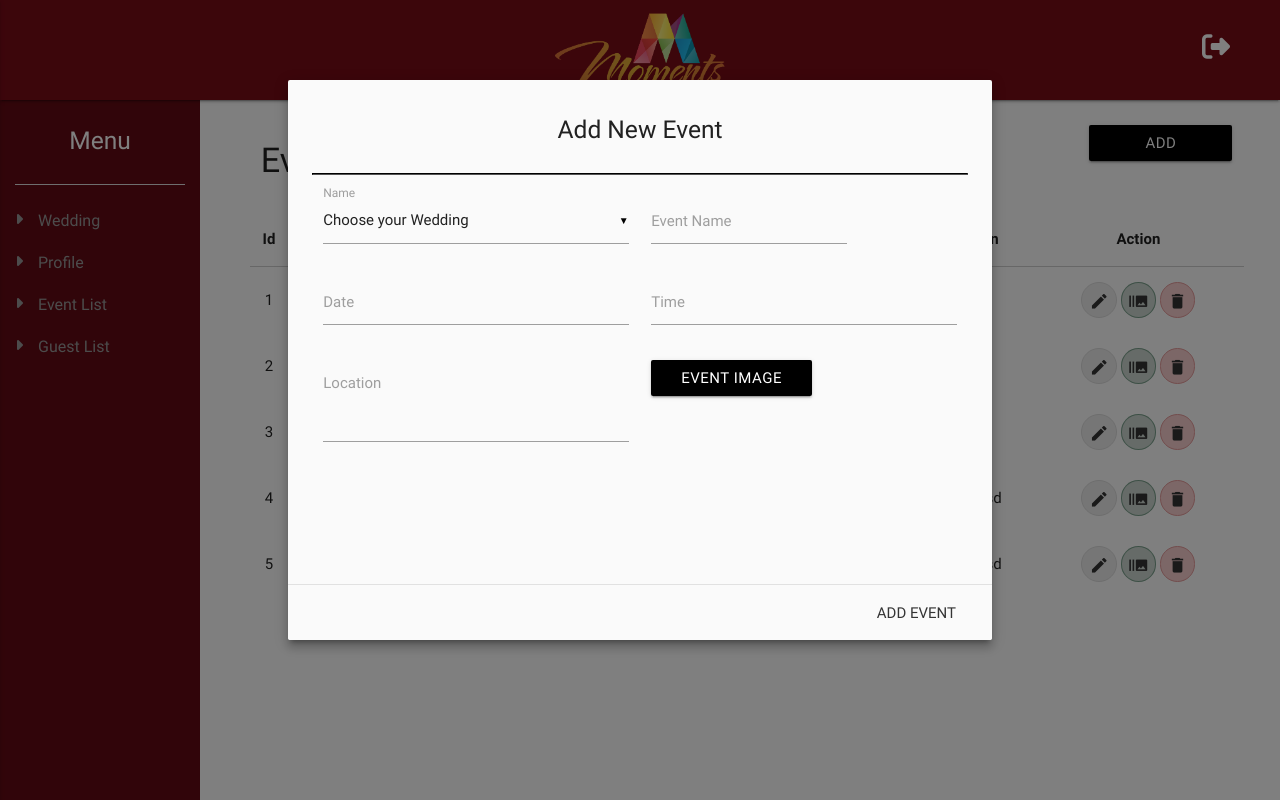
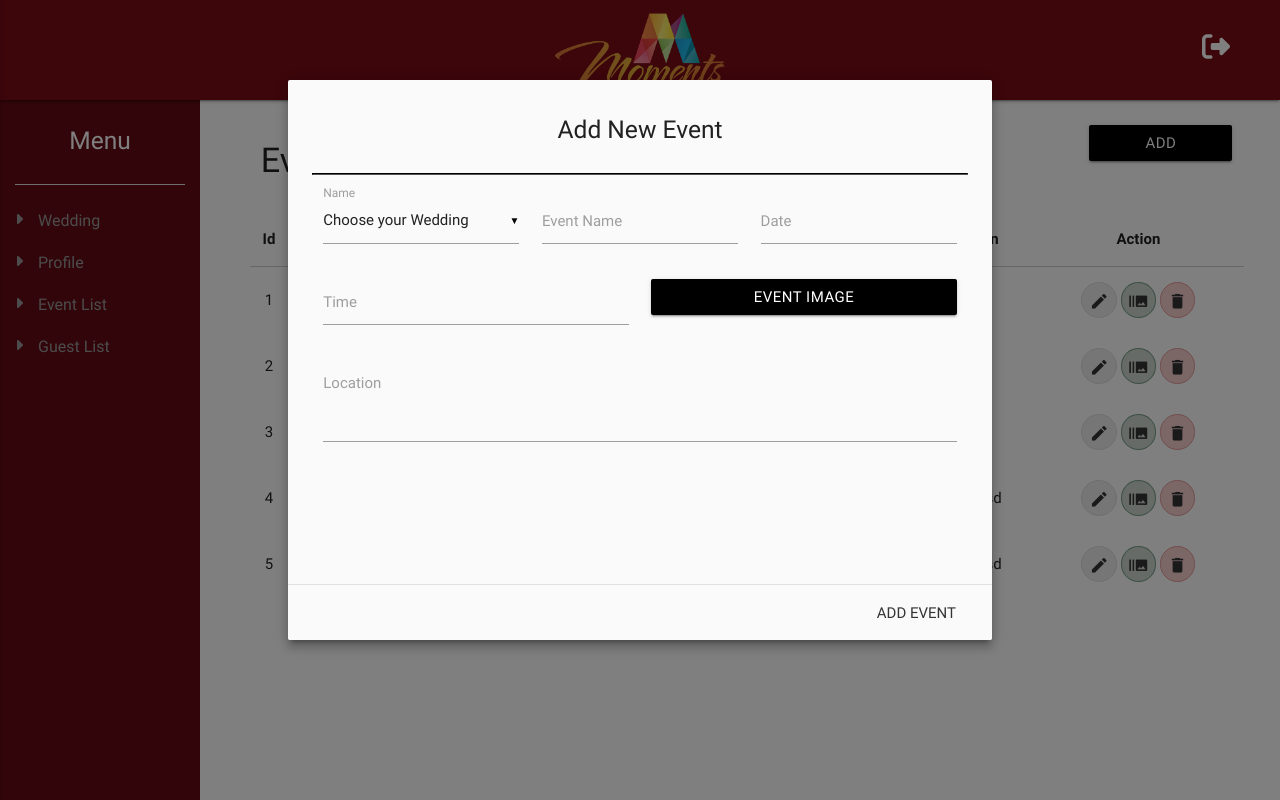
Before and after one commit to AnkitaPatel994/momentweddingWeb, a CodeIgniter app: page /moment-wedding/admin/eventsList in a window 1280 px wide, after a click on "ADD EVENT". Run offline with CodeIgniter, Linux system fonts and the light colour scheme; the visitor is signed in with stand-in values (Sample User, id 1); data comes from the database, SQL or seed files in the repository; data that the repository does not hold is empty; some libraries are stand-ins or nearby versions.

Commit message:
Modal Form

```diff
--- a/application/views/addEvents.php
+++ b/application/views/addEvents.php
@@ -7,7 +7,7 @@
  <div class="profile-form row">
       	<form id="addEventForm" method="post" enctype="multipart/form-data">
 
-      		<div class="input-field col s12 m6">
+      		<div class="input-field col s12 m4">
 	         <select name="wedding_id" id="wedding_id">
 			      <option value="" disabled selected>Choose your Wedding</option>
 			      <?php foreach($allWeddings as $key => $allWeddingsRow){ ?>
@@ -21,7 +21,7 @@
 	        	<input type="text" class="validate" required="required" name="name" id="name">
 	          	<label for="event_name">Event Name</label>
 	        </div>
-	        <div class="input-field col s12 m6">
+	        <div class="input-field col s12 m4">
 	          <input type="text" class="datepicker" name="date" id="date">
 	          <label for="date">Date</label>
 	        </div>
@@ -29,13 +29,14 @@
 	          <input type="text" class="timepicker validate" name="time" id="time">
 	          <label for="time">Time</label>
 	        </div>
-	        <div class="input-field col s12 m6">
+
+	        <div class="input-field col s12 m6" id="eventImage">
+	           <input type="file" name="image" id="image" style="display:none;">
+          	   <button type="button" name="image" id="image" onclick="$('#eventImage input').click()" class="btn black upload-btn"> Event Image</button>
+	        </div>
+	        <div class="input-field col s12 m12">
 	         <textarea  class="materialize-textarea" name="location" id="location"></textarea>
           	   <label for="textarea1">Location</label>
-	        </div>
-	        <div class="input-field col s12 m6" id="eventImage">
-	           <input type="file" name="image" id="image" style="display:none;">
-          	   <button type="button" name="image" id="image" onclick="$('#eventImage input').click()" class="btn black"> Event Image</button>
 	        </div>
 	        <!-- <div class="input-field col s12 m12">
 	        	<center>
--- a/application/views/updateProfile.php
+++ b/application/views/updateProfile.php
@@ -3,17 +3,18 @@
 </div><hr>
       <div class="profile-form row">
       	<form id="updateProfileForm">
-      		<div class="input-field col s12 m6" id="profilePhoto">
+      		<div class="input-field col s12 m4" id="profilePhoto">
       			<img width="100%" src="<?php echo base_url(); ?>html/images/profile/<?php echo $profile_pic?>"><br/>
 	          <input id="profile_pic" name="profile_pic" type="file" class="validate" style="display: none;">
 	          <button class="btn black" type="button" style="width: 100%" onclick="$('#profilePhoto input').click()">Upload Profile</button>
 	        </div><br/>
+
 	        <div class="input-field col s12 m4">
 	          <input id="name" name="name" type="text" class="validate" required="required" value="<?php echo $name; ?>">
 	          <label for="name"> Name</label>
 	        </div>
 
-	        <div class="input-field col s12 m6">
+	        <div class="input-field col s12 m4">
 	          <input id="occupation" type="text" class="validate" name="occupation" value="<?php echo $occupation; ?>">
 	          <label for="designation">Designation</label>
 	        </div>
--- a/html/css/eventsList.css
+++ b/html/css/eventsList.css
@@ -1,6 +1,11 @@
 /*Events List*/
 
 /* admin profile css */
+
+.upload-btn {
+    width: 100%;
+}
+
 .sidebar-area{
     top: 0;
 }
```
